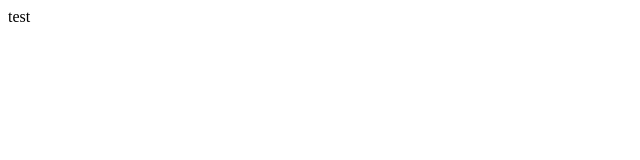
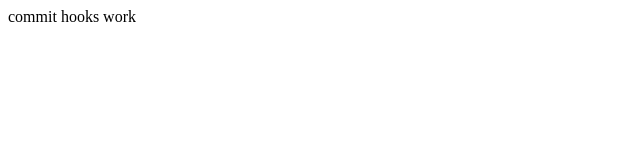
Before and after one commit to j-wyllie/my-site, a plain HTML site: page public/index.html in a window 1280 px wide. Shown: the whole page, without its empty margins (0-640 px from the left). Drawn offline with Linux system fonts and the light colour scheme.

Commit message:
Test deploy hooks 0.

```diff
--- a/public/index.html
+++ b/public/index.html
@@ -1 +1 @@
-<p>test</p>
+<p>commit hooks work </p>
```
Also changed, not shown: 1 other file.
